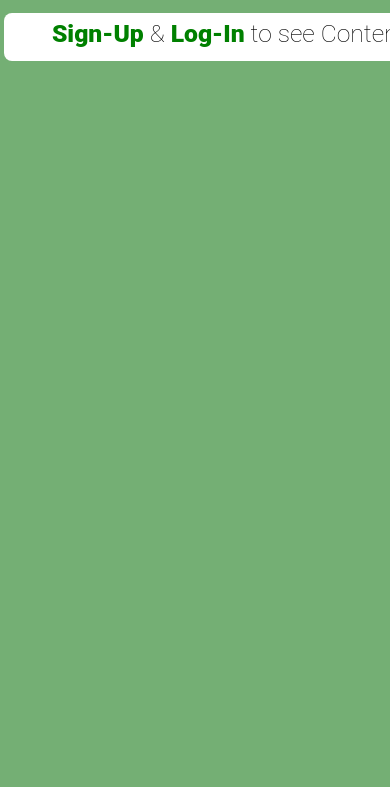
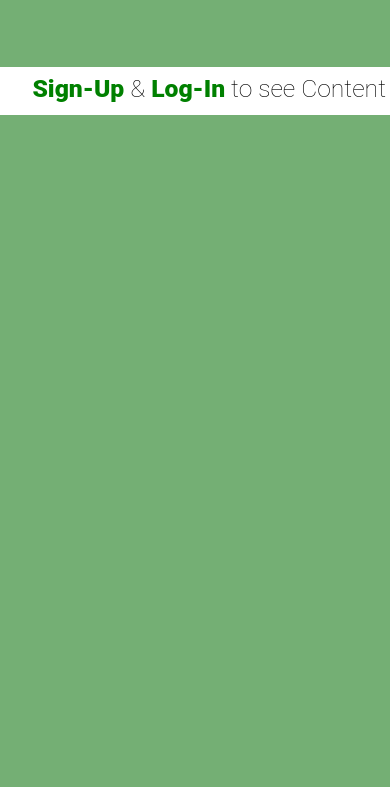
Before and after one commit to vishnuyadav0898/Flora-Market-E-commerce-, a plain HTML site: page index.html in a window 390 px wide. Shown: the part 62-849 px from the top of the page. Drawn offline with nearby package versions, Linux system fonts and the light colour scheme.

Commit message:
media queries improved

```diff
--- a/mediaqueries.css
+++ b/mediaqueries.css
@@ -780,9 +780,11 @@
            /* auth started */
           .auth-box{
             padding: 6vw;
+            padding-top: 20vw;
+
            }
           .auth-box h2{
-           margin-left:-5vw;
+           margin-left:-10vw;
            }
           .buttons{
           margin-left: 30%;
```
